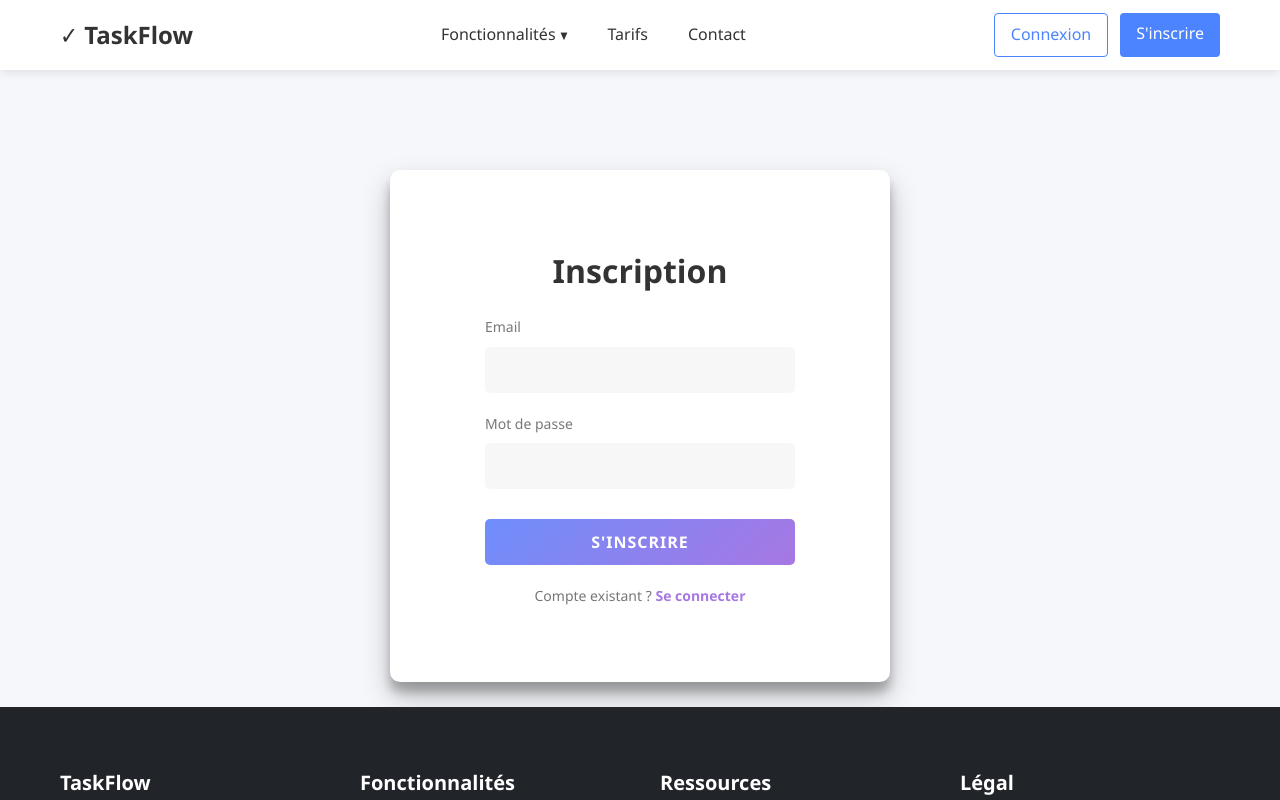
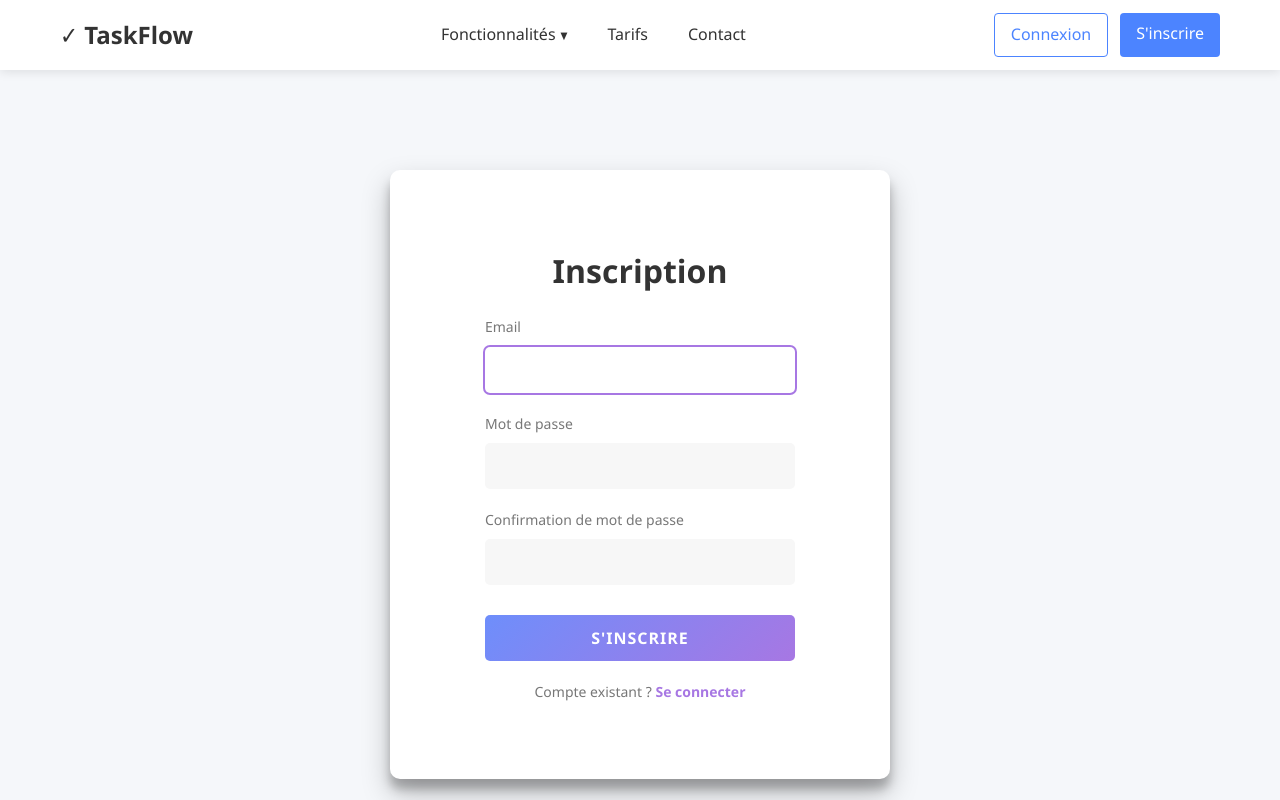
Before and after one commit to coderangel117/taskflow, a Vue app in the folder front/: page /auth/register in a window 1280 px wide. Shown: the top 800 px of the page. Built offline with nearby package versions, Linux system fonts and the light colour scheme.

Commit message:
feat(auth): implement user registration form with email and password validation

```diff
--- a/front/src/components/AuthRegister.vue
+++ b/front/src/components/AuthRegister.vue
@@ -1,17 +1,69 @@
+<script setup lang="ts">
+import { ref } from 'vue'
+import { UserService } from '@/_services'
+import type { User } from '@/_models/User.ts'
+
+const email = ref<string>('')
+const password = ref<string>('')
+const confirmPassword = ref<string>('')
+
+const validateEmail = (email: string) => {
+  const re = /^[a-zA-Z0-9._%+-]+@[a-zA-Z0-9.-]+\.[a-zA-Z]{3,}$/
+  return re.test(email)
+}
+
+const validatePassword = (password, confirmPassword) => {
+  if (password.length < 8) {
+    return false
+  }
+  if (password.value !== confirmPassword.value) {
+    return false
+  }
+  return true
+}
+
+function Submit(event: Event) {
+  event.preventDefault()
+  email.value = 'fooo@foo.com'
+  password.value = '123'
+  confirmPassword.value = '123'
+
+  if (!validateEmail(email.value)) {
+    alert('Email invalide')
+    return
+  }
+  if (!validatePassword(password, confirmPassword)) {
+    return
+  }
+
+  const user: User = {
+    email: email.value,
+    password: password.value,
+  }
+
+  console.log(user)
+  UserService.addUser(user)
+}
+</script>
+
 <template>
   <div class="container">
     <div class="form-container">
       <h1>Inscription</h1>
-      <form>
+      <form class="register-form" id="register-form">
         <div class="form-group">
           <label for="email">Email</label>
-          <input type="email" id="email" required />
+          <input autofocus autocomplete="" type="email" id="email" required />
         </div>
         <div class="form-group">
           <label for="password">Mot de passe</label>
-          <input type="password" id="password" required />
+          <input type="password" autocomplete="off" id="password" required />
         </div>
-        <button type="submit">S'inscrire</button>
+        <div class="form-group">
+          <label for="password">Confirmation de mot de passe</label>
+          <input type="password" autocomplete="off" id="confirmPassword" required />
+        </div>
+        <button type="submit" v-on:click="Submit">S'inscrire</button>
       </form>
       <div class="register">
         Compte existant ?
@@ -142,5 +194,3 @@ button:hover {
   }
 }
 </style>
-
-<script setup lang="ts"></script>
--- a/front/src/components/TaskForm.vue
+++ b/front/src/components/TaskForm.vue
@@ -5,7 +5,7 @@ import type { Task } from '@/_models/Tasks.ts'
 function CreateTask() {
   const form = document.getElementById('task-form') as HTMLFormElement
 
-  const section: Section = form['urgency'].value + form['importance'].value
+  const section = form['urgency'].value + form['importance'].value
 
   const task: Task = {
     title: form['task-title'].value,
```
